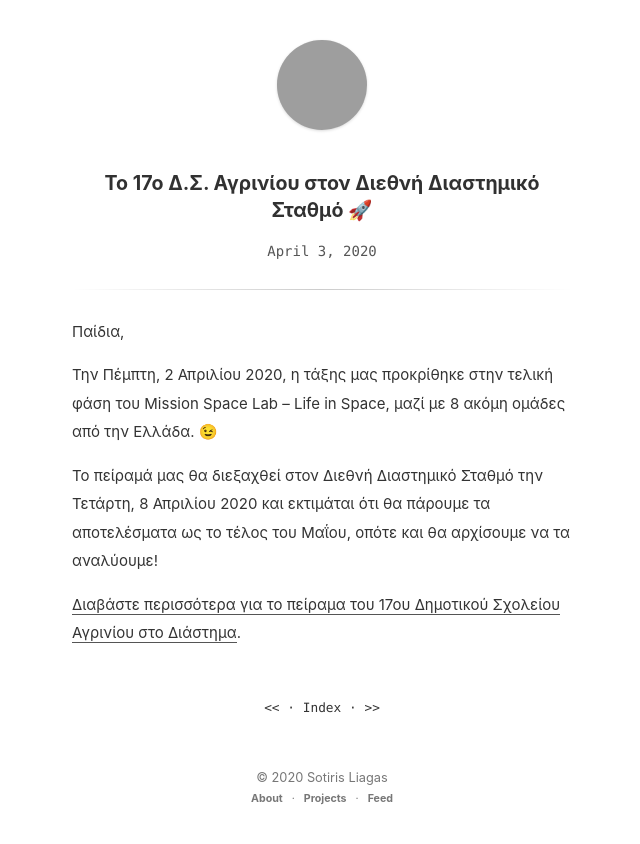
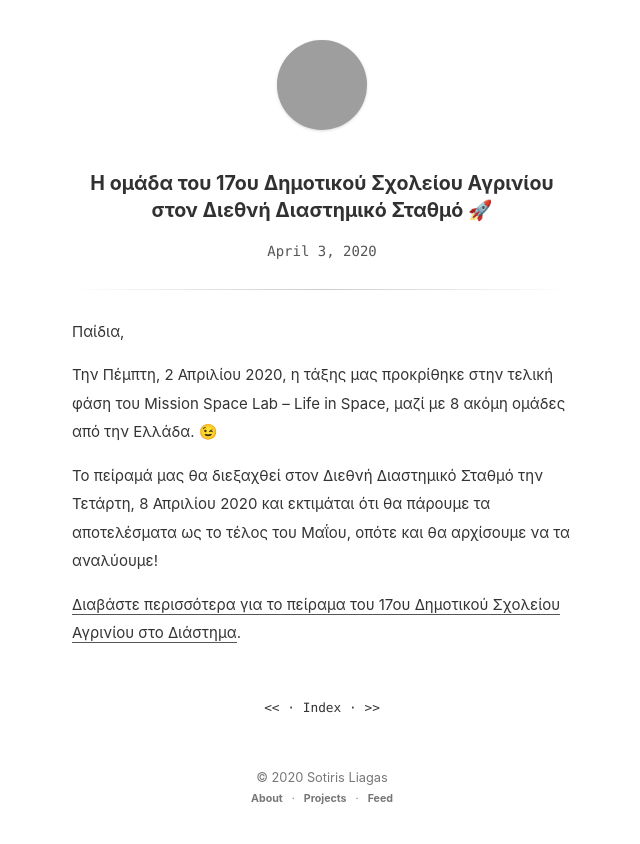
Before and after one commit to liagason/A-Jekyll-Blog, a Jekyll site: the page built from _posts/2020-04-03-17o-dimotiko-agrinio-diastimikos-stathmos.md, in a window 1280 px wide, cut to the strip 0-844 px from the top of the page. Shown: the whole strip, without its empty margins (318-958 px from the left). Built offline with Jekyll 4.4.1, drawn with Linux system fonts in a browser that asks for light colours; grey boxes are pictures that could not be loaded.

Commit message:
Update 2020-04-03-17o-dimotiko-agrinio-diastimikos-stathmos.md

```diff
--- a/_posts/2020-04-03-17o-dimotiko-agrinio-diastimikos-stathmos.md
+++ b/_posts/2020-04-03-17o-dimotiko-agrinio-diastimikos-stathmos.md
@@ -1,6 +1,6 @@
 ---
 layout: post
-title: Το 17ο Δ.Σ. Αγρινίου στον Διεθνή Διαστημικό Σταθμό 🚀
+title: Η ομάδα του 17ου Δημοτικού Σχολείου Αγρινίου στον Διεθνή Διαστημικό Σταθμό 🚀
 ---
 
 Παίδια,
```
